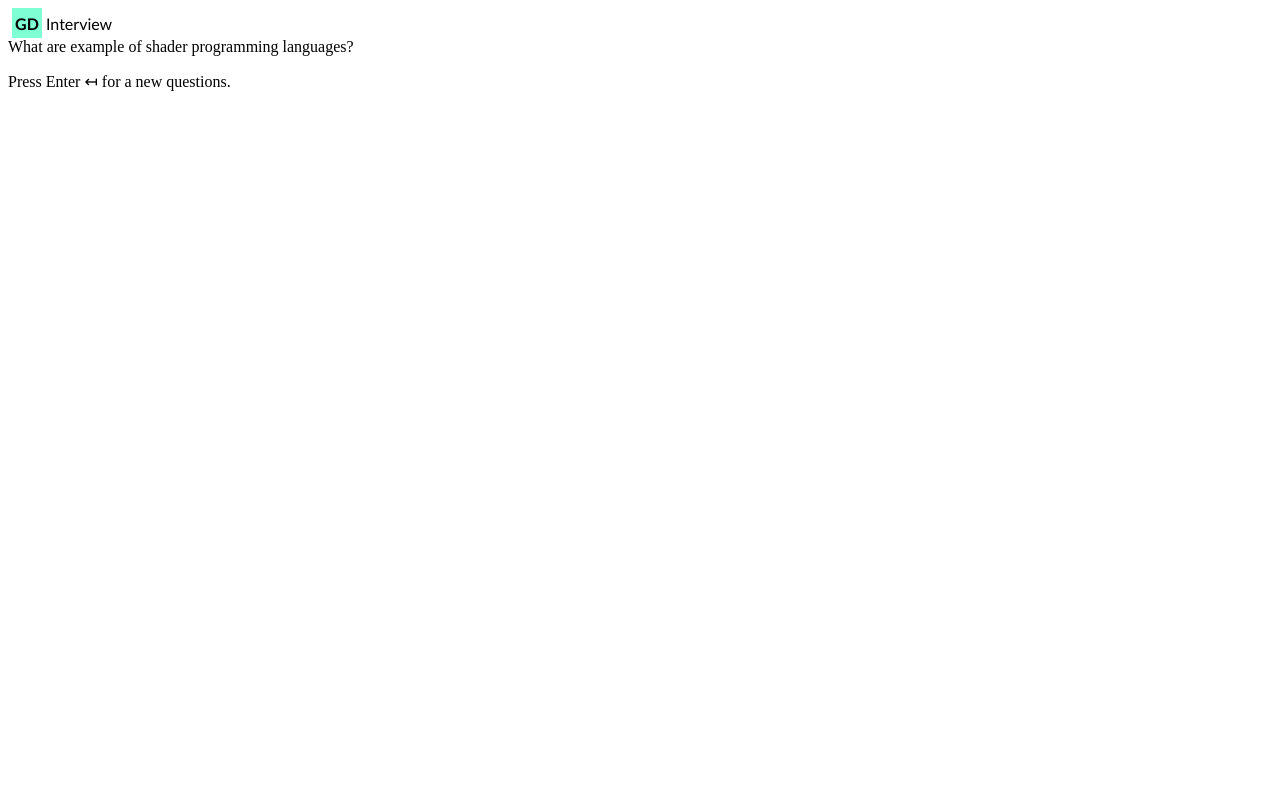
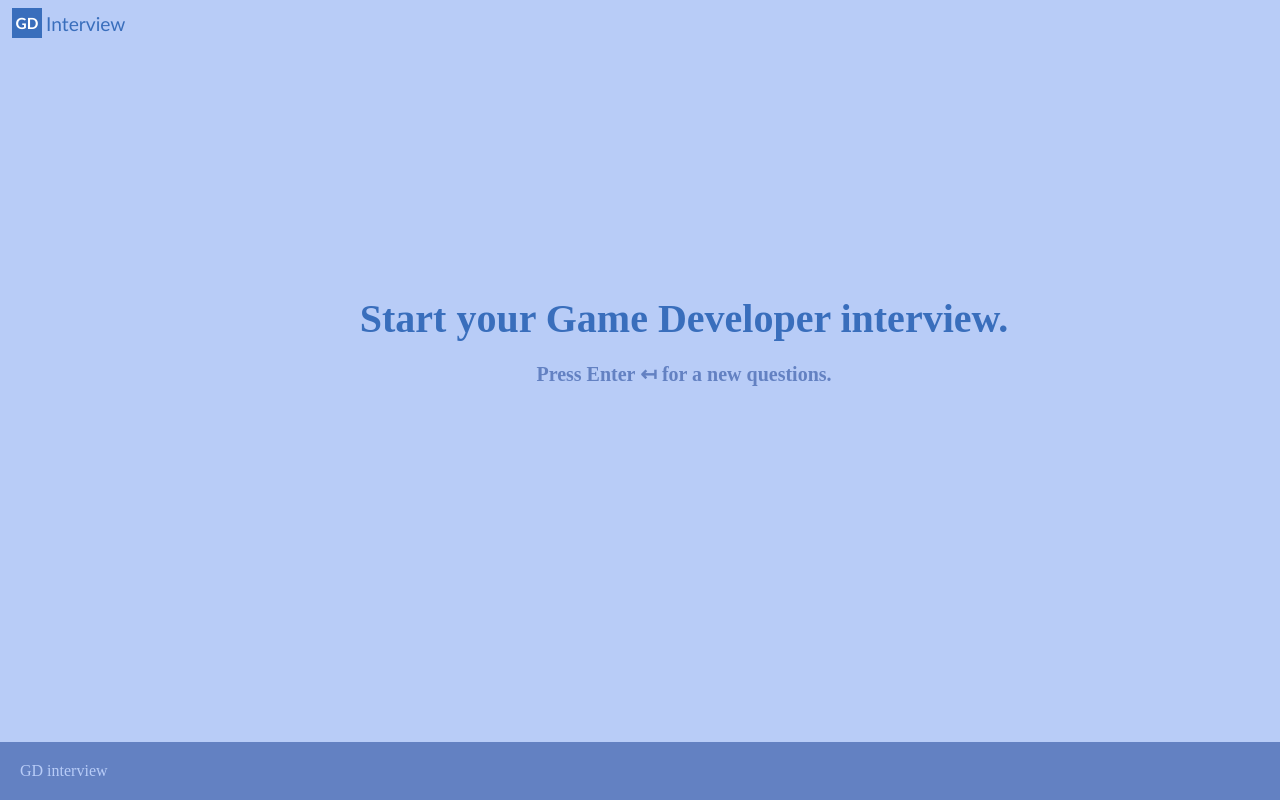
Before and after one commit to GDInterview/gdinterview.github.io, a plain HTML site: page index.htm in a window 1280 px wide. Drawn offline with Linux system fonts and the light colour scheme.

Commit message:
Add page styling.

```diff
--- a/components/questions/questions_controller.js
+++ b/components/questions/questions_controller.js
@@ -1,19 +1,22 @@
 import { QuestionsModel } from "./questions_model.js";
 
-export class QuestionsController {
+class QuestionsController {
     constructor({model}) {
         this.questionsModel = model;
     }
 
     updateQuestionView() {
-        const questionEl = document.getElementById('question');
-        questionEl?.firstChild?.remove();
+        const questionEl = document.getElementById('gdi-main-content');
+
+        while (questionEl?.firstChild) {
+            questionEl.removeChild(questionEl.firstChild);
+        }
+        // questionEl?.childNodes?.foreach(childEl => questionEl?.removeChild(childEl))
+        // questionEl?.firstChild?.remove();
         questionEl?.appendChild(this.questionsModel.getRandQuestionNode());
     }
 
     initPageLoad() {
-        this.updateQuestionView();
-
         document.addEventListener('keydown', (event) => {
             const key = event.key || String.fromCharCode(event.keyCode);
 
@@ -25,4 +28,5 @@ export class QuestionsController {
         }, false);
     }
 }
+
 export const questionsController = new QuestionsController({model: new QuestionsModel()});
--- a/index.css
+++ b/index.css
@@ -1,4 +1,6 @@
 .gdi-logo {
+    color: rgb(57, 110, 188);
+    font-size: 1.2em;
     font-family: 'Gill Sans', 'Gill Sans MT', Calibri, 'Trebuchet MS', sans-serif;
     display: flex;
     justify-content: left;
@@ -7,13 +9,50 @@
 }
 .gdi-icon {
     display: flex;
+    font-size: .8em;
     justify-content: center;
     align-items: center;
     height: 30px;
     width: 30px;
     margin: auto 4px;
     text-align: center;
-    background-color:aquamarine;
+    background-color: rgb(57, 110, 188);
+    color: white;
     text-transform: uppercase;
     font-weight: bold;
 }
+#gdi-main-content {
+    display: flex;
+    position: absolute;
+    justify-content: center;
+    align-items: center;
+    flex-direction: column;
+    height: auto;
+    width: 90%;
+    bottom: 0px;
+    top: -100px;
+    font-size: 2.5em;
+    font-weight: bold;
+    color: rgb(57, 110, 188);
+    margin: 0 100px;
+}
+#gdi-main-content > p{
+    font-size: .5em;
+    color:rgb(99, 129, 194);
+}
+body {
+    background-color: rgb(184, 204, 247);
+    height: 100%;
+    width: 100%;
+}
+footer {
+    background-color: rgb(99, 129, 194);
+    color: rgb(184, 204, 247);
+    display: flex;
+    align-items: center;
+    padding: 20px;
+    position: fixed;
+    bottom: 0px;
+    left: 0px;
+    right: 0px;
+}
--- a/index.htm
+++ b/index.htm
@@ -12,10 +12,12 @@
         <div class="gdi-logo"><div class="gdi-icon">gd</div> interview</div>
     </header>
     <main>
-        <div id="question"></div>
-        <p>Press Enter &LeftTeeArrow; for a new questions.</p>
+        <div id="gdi-main-content">
+            <div>Start your Game Developer interview.</div>
+            <p>Press Enter &LeftTeeArrow; for a new questions.</p>
+        </div>
     </main>
-    <footer></footer>
+    <footer>GD interview</footer>
 </body>
 <script type="module" src="./datastore/questions.js"></script>
 <script type="module" src="./components/questions/questions_model.js"></script>
```
Also changed, not shown: components/questions/questions_model.js (line endings or trailing spaces), datastore/questions.js (line endings or trailing spaces).
